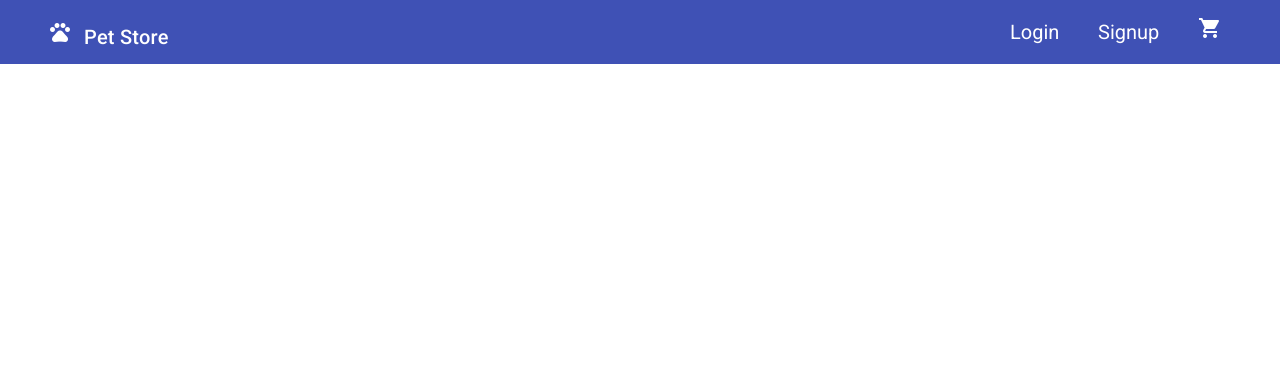
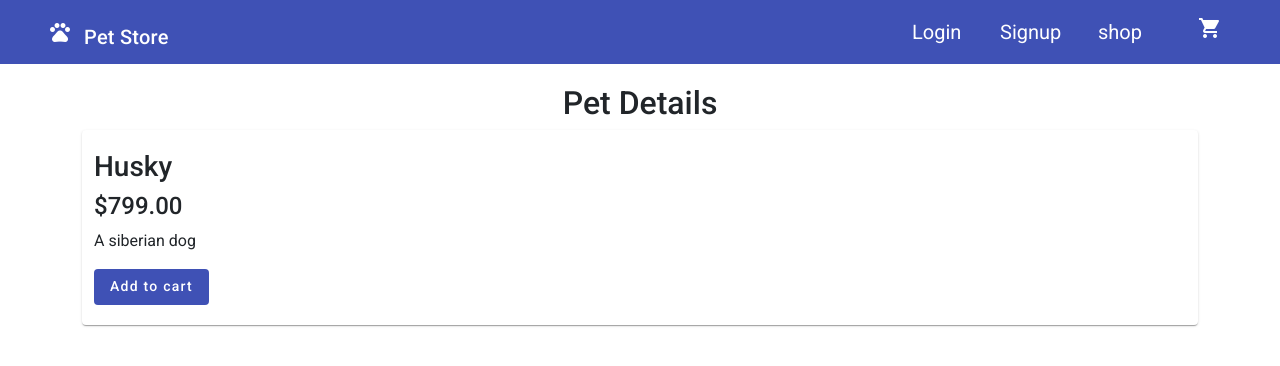
Before and after one commit to anujmani/PetshopFinal, an Angular app: page /details/1 in a window 1280 px wide. Before the commit this address led to /. Shown: the top 366 px of the page. Built offline with nearby package versions, Linux system fonts and the light colour scheme.

Commit message:
Details Of pet

```diff
--- a/src/app/navbar/navbar.component.html
+++ b/src/app/navbar/navbar.component.html
@@ -19,6 +19,10 @@
     Signup
   </button>
   <button mat-icon-button class="example-icon ml20 mr30 small-button"  aria-label="Example icon-button with share icon"
+    [routerLink]="'/shop'">
+    shop
+  </button>
+  <button mat-icon-button class="example-icon ml20 mr30 small-button"  aria-label="Example icon-button with share icon"
     [routerLink]="'/cart'">
     <mat-icon>shopping_cart</mat-icon>
   </button>
--- /dev/null
+++ b/src/app/pages/buypage/buypage.component.html
@@ -0,0 +1,37 @@
+<div class="container text-center">
+
+    <form [formGroup]="buyform" (ngSubmit)="onsubmit()">
+
+        <p>
+            <mat-form-field class="full-width text-center mt20" appearance="fill">
+
+                <mat-label>Enter your name</mat-label>
+                <input matInput placeholder="Enter your name" formControlName="name">
+
+            </mat-form-field>
+        </p>
+        <p>
+            <mat-form-field class="full-width text-center mt10" appearance="fill">
+                <mat-label>Enter address</mat-label>
+                <input matInput placeholder="Enter your address" formControlName="address">
+
+
+            </mat-form-field>
+
+        </p>
+        <p>
+            <mat-form-field class="full-width text-center mt10" appearance="fill">
+                <mat-label>ContactNo</mat-label>
+                <input matInput placeholder="Enter your Contacts" formControlName="contactNo">
+
+            </mat-form-field>
+
+
+        </p>
+        <button class="button mb20" mat-raised-button color="primary" [routerLink]="'shop'"> Buy</button>
+
+
+
+    </form>
+
+</div>
--- /dev/null
+++ b/src/app/pages/buypage/buypage.component.ts
@@ -0,0 +1,31 @@
+import { Component, OnInit } from '@angular/core';
+import { FormBuilder, Validators } from '@angular/forms';
+import { MatDialogRef } from '@angular/material/dialog';
+import { CartserviceService } from 'src/app/cartservice.service';
+
+@Component({
+  selector: 'app-buypage',
+  templateUrl: './buypage.component.html',
+  styleUrls: ['./buypage.component.css']
+})
+export class BuypageComponent implements OnInit{
+  constructor(private cart:CartserviceService, private formbuilder:FormBuilder,private closebuy:MatDialogRef<BuypageComponent>){}
+  buyform:any
+  ngOnInit(): void {
+    this.buyform= this.formbuilder.group({
+      name:[null,[Validators.required]],
+      address:[null,[Validators.required]],
+      contactNo:[null,[Validators.required]]
+    });
+
+  }
+  onsubmit(){
+    console.warn('Your order has been submitted', this.buyform.value);
+    this.cart.clearCart();
+    this.buyform.reset();
+    this.closebuy.close();
+    alert("Your order has been submitted")
+
+  }
+
+}
--- a/src/app/pages/cart/cart.component.html
+++ b/src/app/pages/cart/cart.component.html
@@ -1,4 +1,4 @@
-<div class="container">
+<div class="container col-md-6">
     <mat-card>
         <mat-card-title class="container text-center">
             <mat-icon class="mt20">shopping_cart</mat-icon> Cart
@@ -11,8 +11,8 @@
             <mat-divider></mat-divider>
 
         </div>
-        <div class="container " *ngIf="items.length!=0" >
-            <button mat-flat-button color="primary">Buy</button>
+        <div class="container text-center mt20 " *ngIf="items.length!=0" >
+            <button mat-flat-button color="primary" (click)="onclick()" >Buy</button>
         </div>
     </mat-card>
 </div>
--- a/src/app/pages/cart/cart.component.ts
+++ b/src/app/pages/cart/cart.component.ts
@@ -1,6 +1,8 @@
 import { Component, OnInit } from '@angular/core';
+import { MatDialog, MatDialogConfig } from '@angular/material/dialog';
 import { ActivatedRoute } from '@angular/router';
 import { CartserviceService } from 'src/app/cartservice.service';
+import { BuypageComponent } from '../buypage/buypage.component';
 
 @Component({
   selector: 'app-cart',
@@ -8,7 +10,9 @@ import { CartserviceService } from 'src/app/cartservice.service';
   styleUrls: ['./cart.component.css']
 })
 export class CartComponent implements OnInit{
-  constructor(private route: ActivatedRoute, private cart:CartserviceService){
+
+  constructor(private route: ActivatedRoute, private cart:CartserviceService,
+     private dialog:MatDialog){
 
   }
   check=true;
@@ -19,8 +23,12 @@ export class CartComponent implements OnInit{
       console.log(this.items)
 
   }
-  checkicon(){
+  onclick() {
+    this.dialog.open(BuypageComponent,{
+      width: '550px',
+    }
+    )
+    }
 
-  }
 
 }
--- /dev/null
+++ b/src/app/pages/details/details.component.html
@@ -0,0 +1,15 @@
+<h2 class="text-center mt20">Pet Details</h2>
+<div class="container">
+    <mat-card >
+        <div class="container mt20 mb20">
+            <div *ngIf="pet">
+                <h3>{{ pet.name }}</h3>
+                <h4>{{ pet.price | currency }}</h4>
+                <p>{{ pet.description }}</p>
+                <button mat-flat-button color="primary" (click)="onAdd(pet)">Add to cart</button>
+
+
+              </div>
+        </div>
+    </mat-card>
+</div>
--- /dev/null
+++ b/src/app/pages/details/details.component.ts
@@ -0,0 +1,27 @@
+import { Component, OnInit } from '@angular/core';
+import { ActivatedRoute } from '@angular/router';
+import { CartserviceService } from 'src/app/cartservice.service';
+import { Pets, pets } from 'src/app/pets';
+
+@Component({
+  selector: 'app-details',
+  templateUrl: './details.component.html',
+  styleUrls: ['./details.component.css']
+})
+export class DetailsComponent implements OnInit{
+  pet: Pets |any;
+  constructor(private route:ActivatedRoute, private cart:CartserviceService){}
+  ngOnInit(): void {
+    const routeParams= this.route.snapshot.paramMap
+    const petIdFromRoute = Number(routeParams.get('petId'));
+    this.pet= pets.find(pet=>pet.id===petIdFromRoute);
+    console.log("log is the"+this.pet)
+  }
+  onAdd(pet: any){
+    console.log(pet)
+    this.cart.addToCart(pet);
+    alert(pet.name +" is added to the cart")
+
+  }
+
+}
--- a/src/app/pages/shoppage/shoppage.component.html
+++ b/src/app/pages/shoppage/shoppage.component.html
@@ -1,10 +1,12 @@
 <div class="container">
     <mat-card *ngFor="let pet of pet" class="mt20">
         <div class="container mt20" style="display: flex;">
-            <div>
-                <h3>{{ pet.name }}</h3>
+                <div>
+                <h3 >{{ pet.name }}</h3>
                 <h4>{{ pet.price | currency }}</h4>
                 <p>{{ pet.description }}</p>
+
+                <button [routerLink]="['/details',pet.id]">Details</button>
             </div>
             <div class="container button-margin">
                 <button (click)="onAdd(pet)">
```
Also changed, not shown: src/app/app-routing.module.ts (+8 -2 lines), src/app/app.module.ts (+7 -1 lines), src/app/pages/buypage/buypage.component.css (added), src/app/pages/details/details.component.css (added), 2 other files (tests, documents, lock files or other folders).
